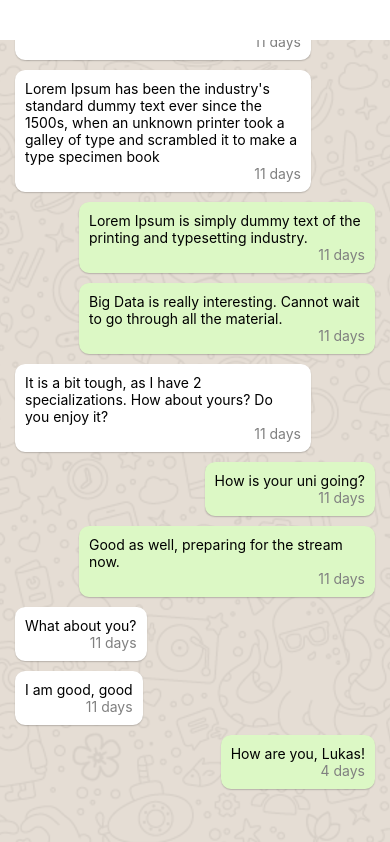
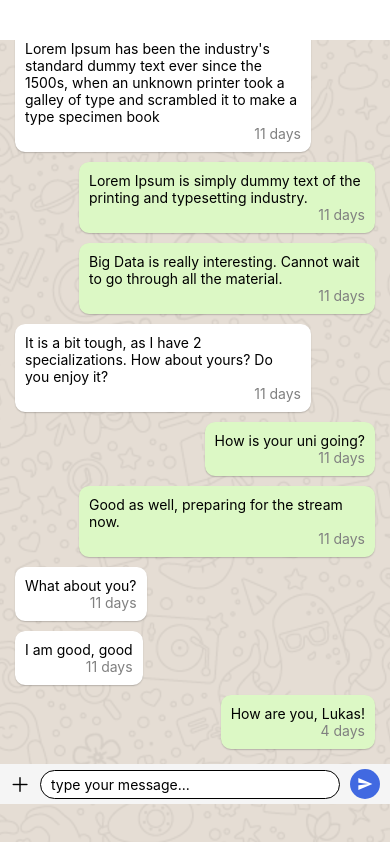
Before and after one commit to maazjnr/WhatsApp, a React Native app: screen /Chat in a window 390 px wide. Shown: the top 842 px of the page. Built offline with nearby package versions, Linux system fonts and the light colour scheme.

Commit message:
UI-6 inputBox

```diff
--- /dev/null
+++ b/src/components/InputBos/Index.js
@@ -0,0 +1,52 @@
+import { View, Text, StyleSheet, TextInput } from 'react-native'
+import {AntDesign, MaterialIcons} from '@expo/vector-icons';
+import { useState } from 'react';
+
+const InputBox = () => {
+
+    //state data
+    const [newMessage, setNewMessage] = useState('');
+
+    const onSend = () => {
+        console.warn("sending a new message", newMessage)
+        setNewMessage('')
+    }
+
+  return (
+    <View style={styles.container}>
+    <AntDesign name='plus' size={20} color="royalBlue" />
+    <TextInput value={newMessage}
+    onChangeText={setNewMessage}
+    style={styles.input} placeholder='type your message...' />
+    <MaterialIcons onPress={onSend} style={styles.send} name='send' size={16} color="white" />
+    </View>
+  )
+}
+
+const styles = StyleSheet.create({
+    container: {
+        flexDirection: 'row',
+        backgroundColor: "whitesmoke",
+        padding: 5,
+        paddingHorizontal: 10,
+        alignItems: 'center'
+    },
+    input: {
+        flex: 1,
+        backgroundColor: "white",
+        padding: 5,
+        borderRadius: 15,
+        paddingHorizontal: 10,
+        borderColor: "Lightgray",
+        borderWidth: StyleSheet.hairlineWidth,
+        marginHorizontal: 10
+    },
+    send: {
+        backgroundColor: "royalblue",
+        padding: 7,
+        borderRadius: 15,
+        overflow: "hidden"
+    }
+})
+
+export default InputBox
--- a/src/screens/ChatScreen.js
+++ b/src/screens/ChatScreen.js
@@ -4,13 +4,19 @@ import {
   ImageBackground,
   StyleSheet,
   FlatList,
+  Platform,
+  KeyboardAvoidingView
 } from "react-native";
 import bg from "../../assets/images/BG.png";
 import Message from "../components/Message";
 import messages from "../../assets/data/messages.json";
+import InputBox from "../components/InputBos/Index";
+
 
 const ChatScreen = () => {
   return (
+    <KeyboardAvoidingView style={{flex: 1, width: "100%"}}
+    Behavior={Platform.OS === "ios" ? "padding": "height"}>
     <ImageBackground source={bg} style={styles.bg}>
       <FlatList showsHorizontalScrollIndicator={false}
       showsVerticalScrollIndicator={false}
@@ -19,7 +25,10 @@ const ChatScreen = () => {
         renderItem={({ item }) => <Message message={item} />}
         inverted
       />
+
+      <InputBox />
     </ImageBackground>
+    </KeyboardAvoidingView>
   );
 };
 
```
